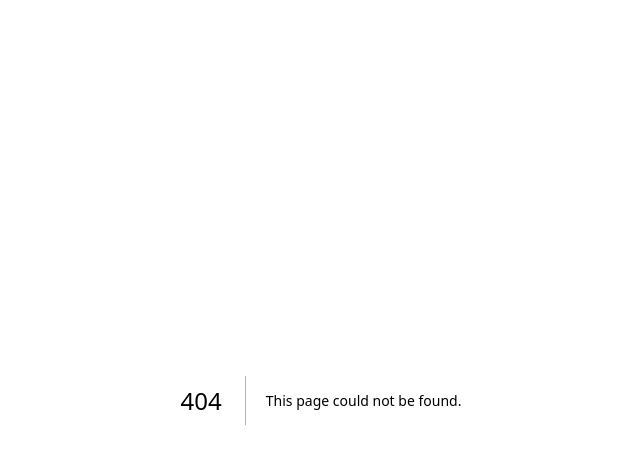
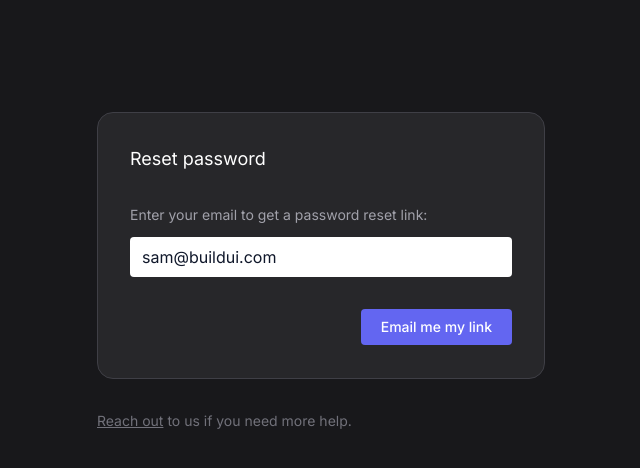
Before and after one commit to ismaelherreradev/ui-framer-motion, a Next.js app: page /resizable-panel in a window 1280 px wide. Before the commit this address had no page. Shown: the top 468 px of the page, without its empty margins (319-959 px from the left). Built offline with nearby package versions, Linux system fonts and the light colour scheme.

Commit message:
Add resizable panel page with form and status updates using Framer Motion and React context

```diff
--- a/src/pages/index.tsx
+++ b/src/pages/index.tsx
@@ -13,7 +13,7 @@
         <link rel="icon" href="/favicon.ico" />
       </Head>
       <main className={inter.className}>
-        <div className="flex min-h-screen items-start bg-gradient-to-r from-blue-500 to-blue-600 pt-40 px-6">
+        <div className="flex min-h-screen items-start bg-gradient-to-r from-blue-500 to-blue-600 px-6 pt-40">
           <div className="mx-auto w-full max-w-md overflow-hidden rounded-2xl bg-white">
             <div className="grid grid-cols-1 divide-y divide-gray-400">
               <Link
@@ -40,6 +40,12 @@
               >
                 Carousel
               </Link>
+              <Link
+                className="cursor-pointer p-8 hover:bg-slate-200"
+                href={"/resizable-panel"}
+              >
+                Resizable Panel
+              </Link>
             </div>
           </div>
         </div>
--- /dev/null
+++ b/src/pages/resizable-panel/index.tsx
@@ -0,0 +1,261 @@
+import { AnimatePresence, motion, MotionConfig } from "framer-motion";
+import { useState, useContext, createContext } from "react";
+import { CheckIcon } from "@heroicons/react/20/solid";
+
+const transition = { type: "ease", ease: "easeInOut", duration: 1 };
+
+export default function ResizablePanel() {
+  const [status, setStatus] = useState("idle");
+
+  return (
+    <MotionConfig transition={transition}>
+      <div className="flex min-h-screen flex-col items-start bg-zinc-900 pt-28">
+        <div className="mx-auto w-full max-w-md">
+          <div className="overflow-hidden rounded-2xl border border-zinc-700 bg-zinc-800">
+            <div className="px-8 pt-8">
+              <p className="text-lg text-white">Reset password</p>
+            </div>
+            <motion.div
+              animate={{
+                height: status === "idle" || status === "saving" ? 205 : 84,
+              }}
+            >
+              <AnimatePresence mode="wait">
+                {status === "idle" || status === "saving" ? (
+                  <motion.div
+                    exit={{ opacity: 0 }}
+                    transition={{...transition, duration: transition.duration / 2}}
+                    key="form"
+                  >
+                    <Form
+                      onSubmit={async () => await delay(1000)}
+                      afterSave={() => setStatus("success")}
+                      className="p-8"
+                    >
+                      <p className="text-sm text-zinc-400">
+                        Enter your email to get a password reset link:
+                      </p>
+                      <div className="mt-3">
+                        <input
+                          className="block w-full rounded border-none text-slate-900"
+                          type="email"
+                          required
+                          defaultValue="sam@buildui.com"
+                        />
+                      </div>
+                      <div className="mt-8 text-right">
+                        <Form.Button className="rounded bg-indigo-500 px-5 py-2 text-sm font-medium text-white ">
+                          Email me my link
+                        </Form.Button>
+                      </div>
+                    </Form>
+                  </motion.div>
+                ) : (
+                  <motion.div initial={{ opacity: 0 }} animate={{ opacity: 1 }}>
+                    <p className="p-8 text-sm text-zinc-400">
+                      Email sent! Check your inbox to continue.
+                    </p>
+                  </motion.div>
+                )}
+              </AnimatePresence>
+            </motion.div>
+          </div>
+
+          <p className="mt-8 text-sm text-zinc-500">
+            <span className="underline">Reach out</span> to us if you need more
+            help.
+          </p>
+        </div>
+      </div>
+    </MotionConfig>
+  );
+}
+
+const formContext = createContext({});
+
+type FormProps = {
+  onSubmit: () => Promise<void>;
+  afterSave: () => void;
+  children: React.ReactNode;
+  className?: string;
+  rest?: any;
+};
+
+function Form({ onSubmit, afterSave, children, ...rest }: FormProps) {
+  const [status, setStatus] = useState("idle");
+
+  async function handleSubmit(e: { preventDefault: () => void }) {
+    e.preventDefault();
+    setStatus("saving");
+    await onSubmit();
+    setStatus("success");
+    await delay(1250);
+    afterSave();
+  }
+
+  return (
+    <formContext.Provider value={{ status }}>
+      <form onSubmit={handleSubmit} {...rest}>
+        <fieldset disabled={status !== "idle"}>{children}</fieldset>
+      </form>
+    </formContext.Provider>
+  );
+}
+
+type FormButtonProps = {
+  children: React.ReactNode;
+  className: string;
+  rest?: any;
+};
+
+Form.Button = function FormButton({
+  children,
+  className,
+  ...rest
+}: FormButtonProps) {
+  // @ts-ignore
+  const { status } = useContext(formContext);
+
+  const disabled = status !== "idle";
+
+  return (
+    <MotionConfig transition={{ ...transition, duration: 0.15 }}>
+      <button
+        type="submit"
+        disabled={disabled}
+        className={`${className} relative transition duration-200 ${
+          disabled ? "bg-opacity-80" : "hover:bg-opacity-80"
+        }`}
+        {...rest}
+      >
+        <AnimatePresence mode="wait">
+          {status === "saving" && (
+            <motion.div
+              key="a"
+              initial={false}
+              animate={{ opacity: 1 }}
+              exit={{ opacity: 0 }}
+              className="absolute inset-0 flex justify-center py-2"
+            >
+              <Spinner />
+            </motion.div>
+          )}
+
+          {status === "success" && (
+            <motion.div
+              key="b"
+              initial={{ opacity: 0 }}
+              animate={{ opacity: 1 }}
+              className="absolute inset-0 flex justify-center py-2"
+            >
+              <CheckIcon className="h-full" />
+            </motion.div>
+          )}
+        </AnimatePresence>
+        <span className={status === "idle" ? "" : "invisible"}>{children}</span>
+      </button>
+    </MotionConfig>
+  );
+};
+
+type SpinnerProps = {
+  className?: string;
+  rest?: any;
+};
+
+function Spinner({ className, ...rest }: SpinnerProps) {
+  return (
+    <svg
+      viewBox="0 0 24 24"
+      className={`${className} h-full w-auto animate-spin`}
+      style={{
+        animationTimingFunction: "steps(8, end)",
+        animationDuration: ".75s",
+      }}
+      {...rest}
+    >
+      <rect
+        style={{ opacity: 0.4 }}
+        x={11}
+        y={2}
+        width={2}
+        height={6}
+        rx={1}
+        fill="currentColor"
+      />
+      <rect
+        style={{ opacity: 0.4 }}
+        x={18.364}
+        y={4.22183}
+        width={2}
+        height={6}
+        rx={1}
+        transform="rotate(45 18.364 4.222)"
+        fill="currentColor"
+      />
+      <rect
+        x={22}
+        y={11}
+        width={2}
+        style={{ opacity: 0.4 }}
+        height={6}
+        rx={1}
+        transform="rotate(90 22 11)"
+        fill="currentColor"
+      />
+      <rect
+        x={19.7782}
+        y={18.364}
+        width={2}
+        style={{ opacity: 0.4 }}
+        height={6}
+        rx={1}
+        transform="rotate(135 19.778 18.364)"
+        fill="currentColor"
+      />
+      <rect
+        x={13}
+        y={22}
+        width={2}
+        style={{ opacity: 0.4 }}
+        height={6}
+        rx={1}
+        transform="rotate(-180 13 22)"
+        fill="currentColor"
+      />
+      <rect
+        x={5.63603}
+        y={19.7782}
+        width={2}
+        style={{ opacity: 0.6 }}
+        height={6}
+        rx={1}
+        transform="rotate(-135 5.636 19.778)"
+        fill="currentColor"
+      />
+      <rect
+        x={2}
+        y={13}
+        width={2}
+        style={{ opacity: 0.8 }}
+        height={6}
+        rx={1}
+        transform="rotate(-90 2 13)"
+        fill="currentColor"
+      />
+      <rect
+        x={4.22183}
+        y={5.63603}
+        width={2}
+        height={6}
+        rx={1}
+        transform="rotate(-45 4.222 5.636)"
+        fill="currentColor"
+      />
+    </svg>
+  );
+}
+
+async function delay(ms: number): Promise<void> {
+  await new Promise((resolve) => setTimeout(resolve, ms));
+}
```
